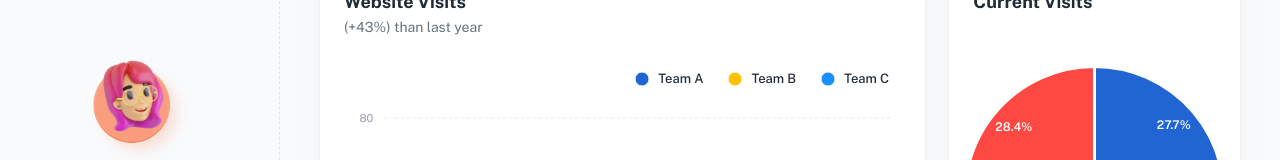
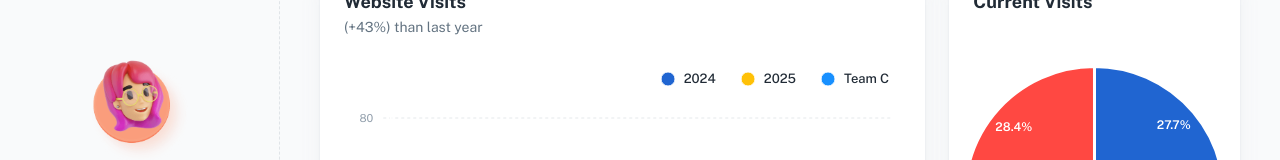
Before and after one commit to Irtiza1/Asani.io-Challenge5, a React (Create React App) app in the folder Frontend/: page /dashboard/app in a window 1280 px wide. Shown: the part 490-650 px from the top of the page. Built offline with nearby package versions, Linux system fonts and the light colour scheme; a web font is replaced by a local one.

Commit message:
Pages name changed

```diff
--- a/Frontend/src/pages/DashboardAppPage.js
+++ b/Frontend/src/pages/DashboardAppPage.js
@@ -70,13 +70,13 @@ export default function DashboardAppPage() {
               ]}
               chartData={[
                 {
-                  name: 'Team A',
+                  name: '2024',
                   type: 'column',
                   fill: 'solid',
                   data: [23, 11, 22, 27, 13, 22, 37, 21, 44, 22, 30],
                 },
                 {
-                  name: 'Team B',
+                  name: '2025',
                   type: 'area',
                   fill: 'gradient',
                   data: [44, 55, 41, 67, 22, 43, 21, 41, 56, 27, 43],
--- a/Frontend/src/routes.js
+++ b/Frontend/src/routes.js
@@ -3,11 +3,11 @@ import { Navigate, useRoutes } from 'react-router-dom';
 import DashboardLayout from './layouts/dashboard';
 import SimpleLayout from './layouts/simple';
 //
-import BlogPage from './pages/BlogPage';
-import UserPage from './pages/UserPage';
+import BlogPage from './pages/Gas';
+import UserPage from './pages/Paani';
 import LoginPage from './pages/LoginPage';
 import Page404 from './pages/Page404';
-import ProductsPage from './pages/ProductsPage';
+import ProductsPage from './pages/Bijli';
 import DashboardAppPage from './pages/DashboardAppPage';
 
 // ----------------------------------------------------------------------
```
Also changed, not shown: Frontend/src/pages/Bijli.js (renamed from Frontend/src/pages/ProductsPage.js), Frontend/src/pages/Gas.js (renamed from Frontend/src/pages/BlogPage.js), Frontend/src/pages/Paani.js (renamed from Frontend/src/pages/UserPage.js).
